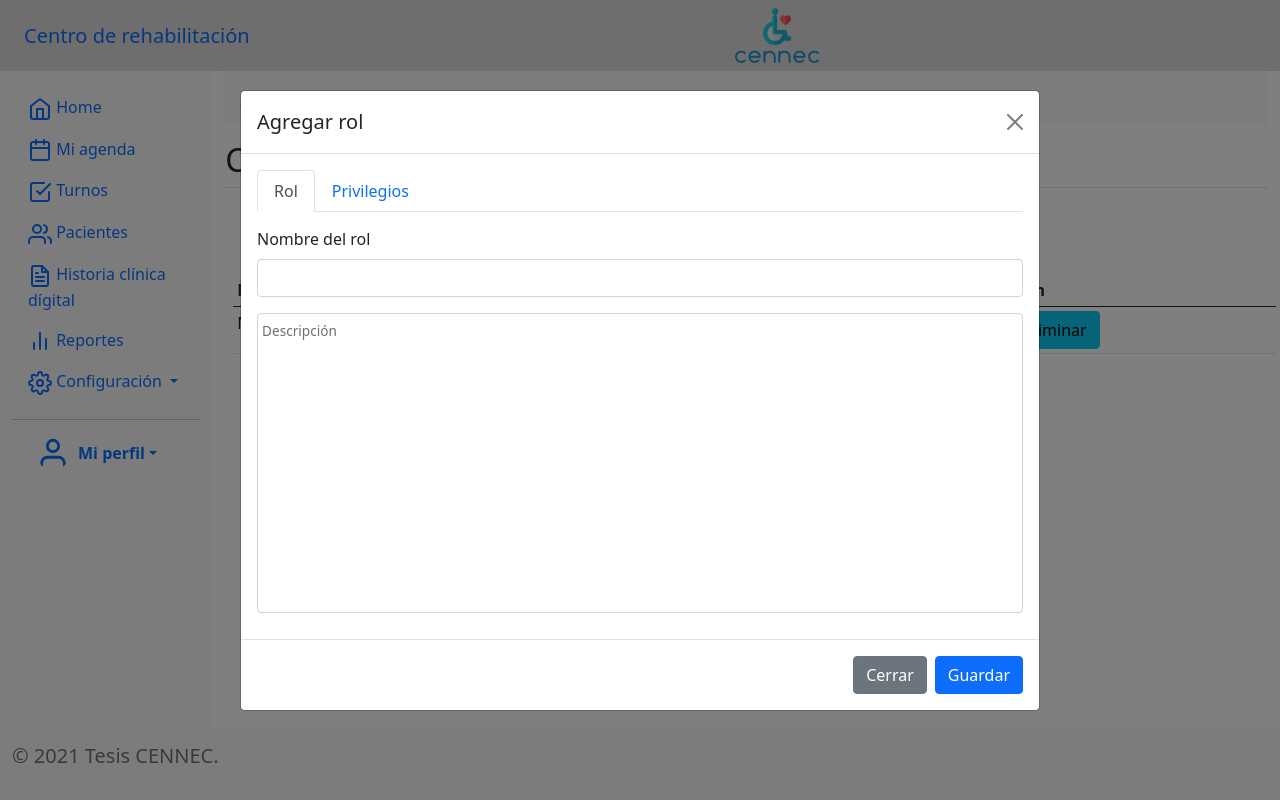
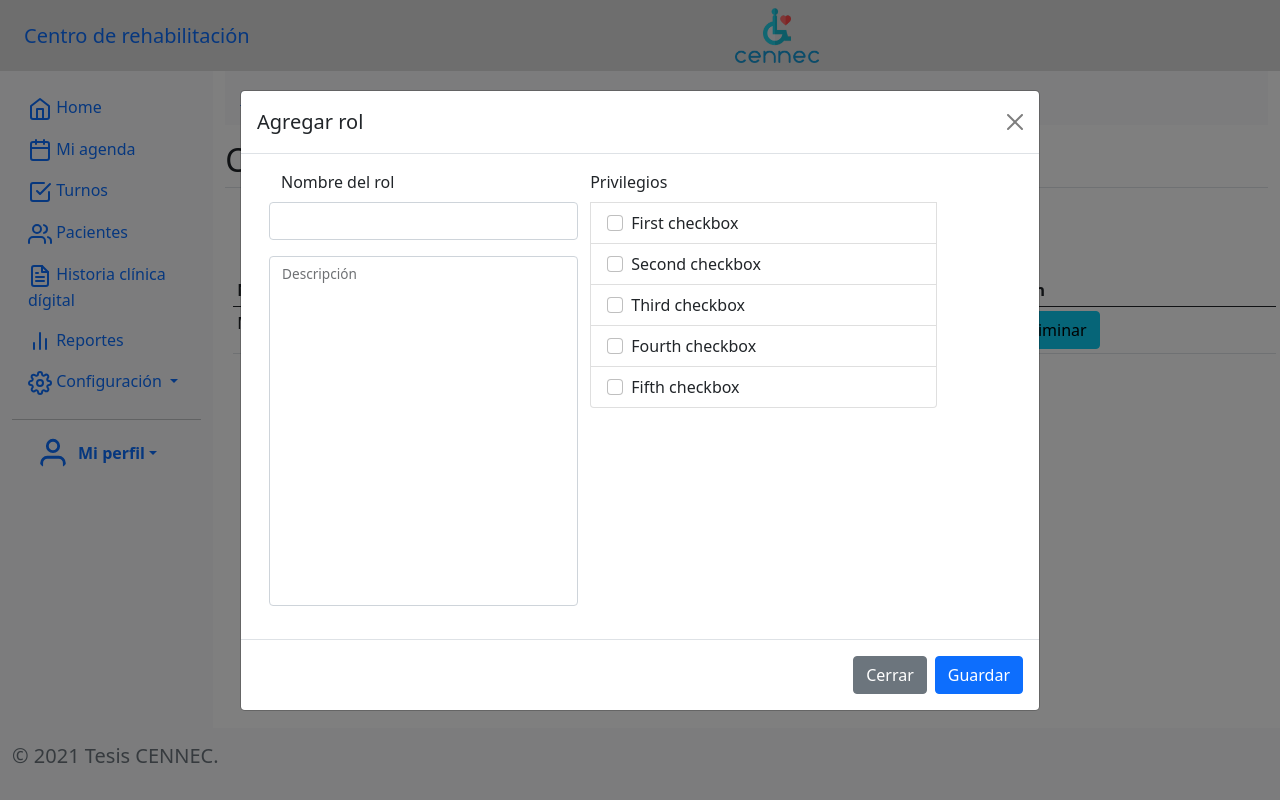
Before and after one commit to Nadia-Viltes/Tesis-Cennec, a Flask app: page /rol in a window 1280 px wide, after a click on "Agregar". Run offline with Flask 2, Linux system fonts and the light colour scheme; some libraries are stand-ins or nearby versions.

Commit message:
Cambios en agregar roles

```diff
--- a/templates/roles.html
+++ b/templates/roles.html
@@ -106,81 +106,50 @@
           <!-- Body Modal -->
           <div class="modal-body">
 
-                      <!-- Nav tabs -->
-                      <ul class="nav nav-tabs" id="myTab" role="tablist">
-                          <li class="nav-item" role="presentation">
-                              <button class="nav-link active" id="rol-tab" data-bs-toggle="tab"
-                                  data-bs-target="#datos_rol" type="button" role="tab"
-                                  aria-controls="datos_rol" aria-selected="true">Rol</button>
-                          </li>
-                          <li class="nav-item" role="presentation">
-                              <button class="nav-link" id="privilegio-tab" data-bs-toggle="tab" data-bs-target="#datos_privilegio"
-                                  type="button" role="tab" aria-controls="datos_privilegio" aria-selected="false">Privilegios</button>
-                          </li>
-                      </ul>
+            <!-- Datos rol -->
+            <div class="container">
+              <div class="row">
+                <div class="col-5">
+                  <div class="row">
+                    <label for="nombreRol" class="form-label">Nombre del rol</label>
+                    <input type="text" class="form-control" name="nombreRol">
 
-
-                      <!-- Tab panes -->
-                      <div class="tab-content">
-
-                      <!-- TAB datos rol -->
-                          <div class="tab-pane active" id="datos_rol" role="tabpanel" aria-labelledby="datos_rol-tab">
-                      <!-- Datos rol -->
-                              <div class="row g-3">
-                                  <div class="col-12">
-                                      <label for="nombreRol" class="form-label" style="padding-top: 15px;">Nombre del rol</label>
-                                      <input type="text" class="form-control" name="nombreRol">
-                                  </div>
-                                  <div class="form-floating mt-3">
-                                      <textarea class="form-control" id="descripcionRol"style="height: 300px; resize: none"></textarea>
+                    <div class="form-floating mt-3" style="padding: 0%;">
+                      <textarea class="form-control" id="descripcionRol"
+                        style="height: 350px; resize: none;"></textarea>
                       <label for="descripcionRol">Descripción</label>
                     </div>
                   </div>
                 </div>
 
-                       <!-- TAB datos privilegios -->
-                          <div class="tab-pane" id="datos_privilegio" role="tabpanel" aria-labelledby="datos_privilegio-tab">
-                        <!-- Datos privilegios -->
-                          <div style="padding-top: 15px;">
-                            <h6>Lista de privilegios</h6>
-                            <table class="table table-hover table-bordered border-dark">
-                              <thead>
-                                <tr>
-                                  <th scope="col">#</th>
-                                  <th scope="col">Modulo</th>
-                                  <th scope="col">Ver</th>
-                                  <th scope="col">Alta</th>
-                                  <th scope="col">Modificación</th>
-                                  <th scope="col">Eliminar</th>
-                                </tr>
-                              </thead>
-                              <tbody>
-                                <tr>
-                                  <th scope="row">1</th>
-                                  <td>Pacientes</td>
-                                  <td><div class="form-check form-switch">
-                                    <input class="form-check-input" type="checkbox" id="flexSwitchCheckDefault">
-                                    <label class="form-check-label" for="flexSwitchCheckDefault"></label>
-                                  </div></td>
-                                  <td><div class="form-check form-switch">
-                                    <input class="form-check-input" type="checkbox" id="flexSwitchCheckDefault">
-                                    <label class="form-check-label" for="flexSwitchCheckDefault"></label>
-                                  </div></td>
-                                  <td><div class="form-check form-switch">
-                                    <input class="form-check-input" type="checkbox" id="flexSwitchCheckDefault">
-                                    <label class="form-check-label" for="flexSwitchCheckDefault"></label>
-                                  </div></td>
-                                  <td><div class="form-check form-switch">
-                                    <input class="form-check-input" type="checkbox" id="flexSwitchCheckDefault">
-                                    <label class="form-check-label" for="flexSwitchCheckDefault"></label>
-                                  </div></td>
-                                </tr>
-                              </tbody>
-                            </table>
+                <div class="col-6">
+                  <div class="list-group">
+                    <label for="Privilegios" class="form-label">Privilegios</label>
+                    <label class="list-group-item">
+                      <input class="form-check-input me-1" type="checkbox" value="">
+                      First checkbox
+                    </label>
+                    <label class="list-group-item">
+                      <input class="form-check-input me-1" type="checkbox" value="">
+                      Second checkbox
+                    </label>
+                    <label class="list-group-item">
+                      <input class="form-check-input me-1" type="checkbox" value="">
+                      Third checkbox
+                    </label>
+                    <label class="list-group-item">
+                      <input class="form-check-input me-1" type="checkbox" value="">
+                      Fourth checkbox
+                    </label>
+                    <label class="list-group-item">
+                      <input class="form-check-input me-1" type="checkbox" value="">
+                      Fifth checkbox
+                    </label>
+                  </div>
+                </div>
               </div>
             </div>
 
-                      </div>
 
           </div>
 
```
Also changed, not shown: templates/agregar_roles.html (+25 -28 lines), static/home.css (line endings or trailing spaces). Lines whose indentation alone changed are shown as unchanged.
